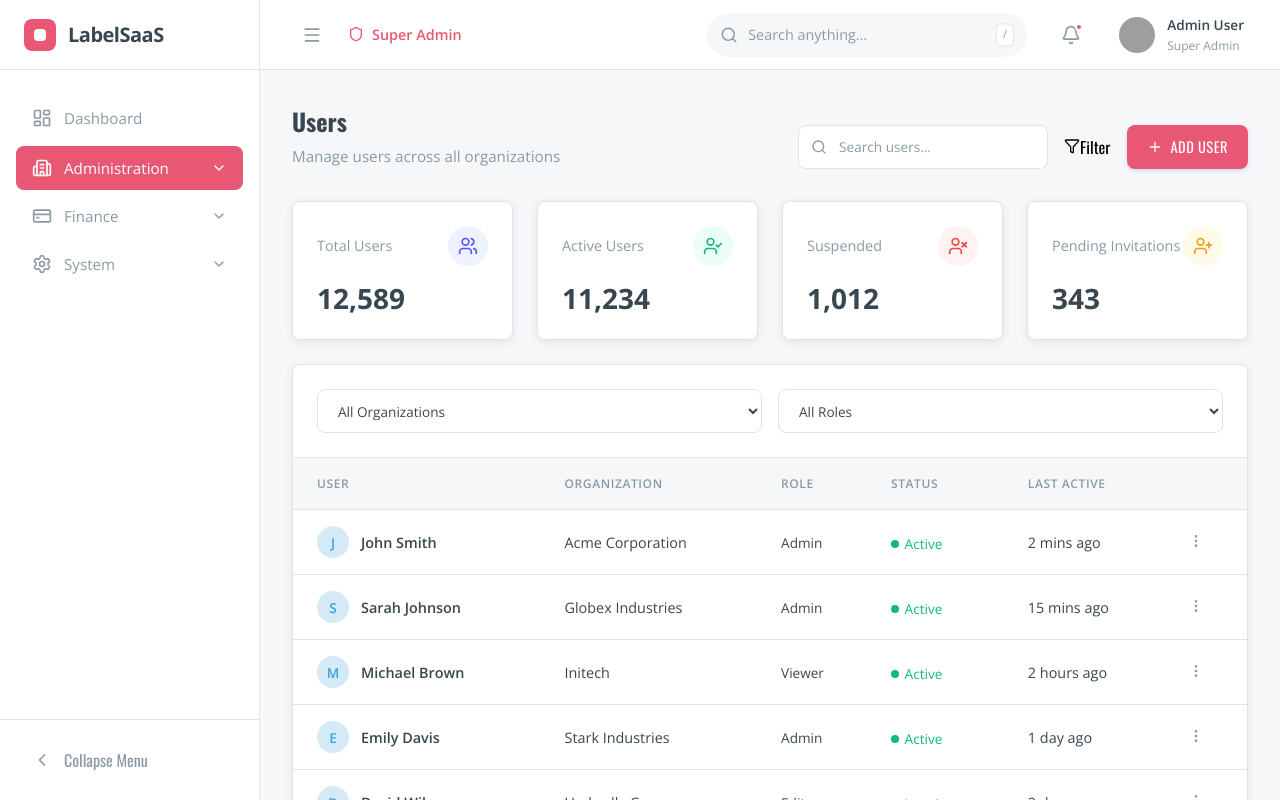
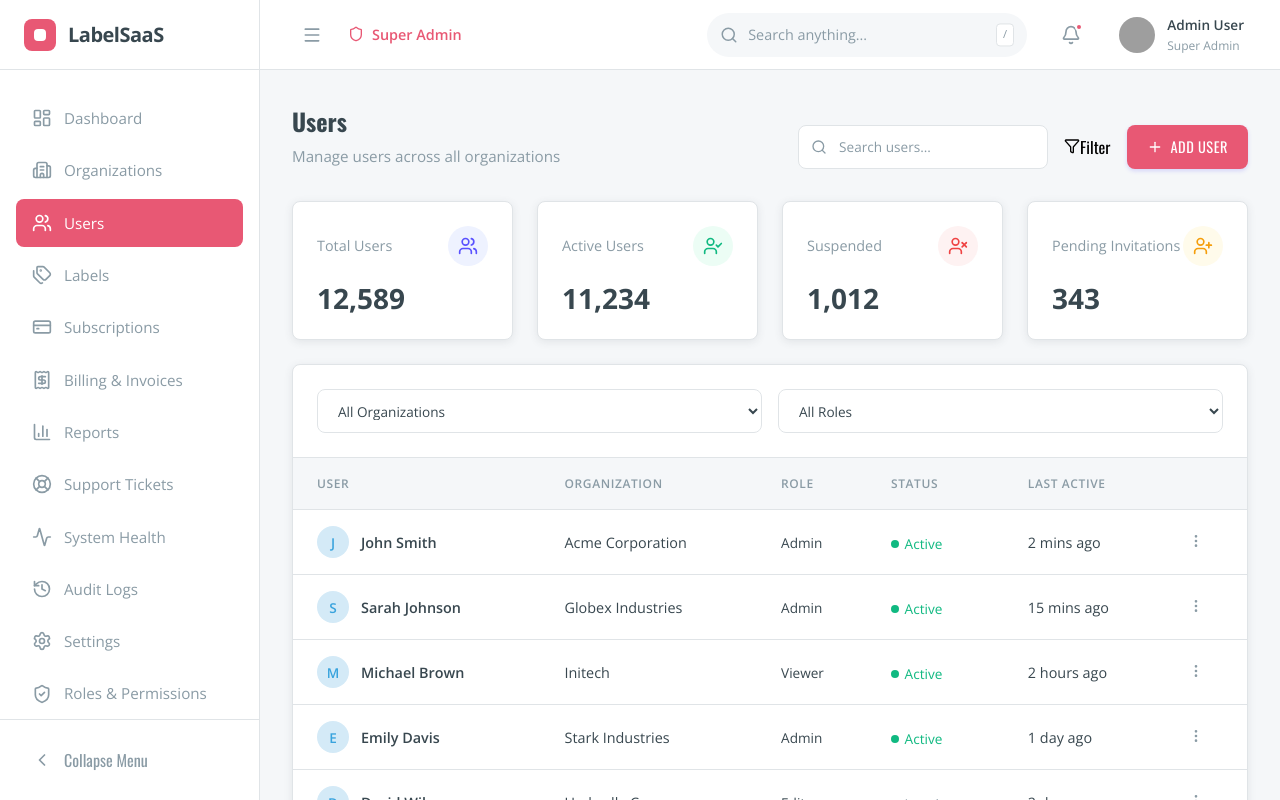
Before and after one commit to raihanabanu231-maker/printing-labeler-admin-dashboard, a React (Vite) app: page /users in a window 1280 px wide. Shown: the top 800 px of the page. Built offline with nearby package versions, Linux system fonts and the light colour scheme; grey boxes are pictures that could not be loaded.

Commit message:
revert: remove nested submenu logic, keep flat sidebar

```diff
--- a/src/components/layout/Sidebar.css
+++ b/src/components/layout/Sidebar.css
@@ -81,9 +81,6 @@
   font-weight: 500;
   font-size: 0.95rem;
   position: relative;
-  width: 100%;
-  text-align: left;
-  font-family: inherit;
 }
 
 .sidebar.collapsed .nav-item {
@@ -103,50 +100,6 @@
 
 .nav-item.active:hover {
   background-color: var(--primary-hover);
-}
-
-.nav-item-container {
-  display: flex;
-  flex-direction: column;
-}
-
-.submenu-arrow {
-  margin-left: auto;
-  transition: transform 0.3s ease;
-}
-
-.submenu-arrow.rotated {
-  transform: rotate(180deg);
-}
-
-.submenu-container {
-  display: flex;
-  flex-direction: column;
-  padding-left: 2.5rem;
-  margin-top: 0.25rem;
-  gap: 0.25rem;
-}
-
-.submenu-item {
-  display: flex;
-  align-items: center;
-  gap: 0.75rem;
-  padding: 0.5rem 1rem;
-  border-radius: var(--radius-md);
-  color: var(--text-muted);
-  font-weight: 500;
-  font-size: 0.85rem;
-  text-decoration: none;
-}
-
-.submenu-item:hover {
-  color: var(--text-main);
-  background-color: var(--bg-color);
-}
-
-.submenu-item.active {
-  color: var(--primary);
-  font-weight: 600;
 }
 
 .sidebar.collapsed .nav-text {
--- a/src/components/layout/Sidebar.jsx
+++ b/src/components/layout/Sidebar.jsx
@@ -1,4 +1,3 @@
-import { useState } from 'react';
 import { Link, useLocation } from 'react-router-dom';
 import {
   LayoutDashboard,
@@ -13,53 +12,27 @@ import {
   History,
   Settings,
   ShieldCheck,
-  ChevronLeft,
-  ChevronDown,
-  Folder
+  ChevronLeft
 } from 'lucide-react';
 import './Sidebar.css';
 
 const navItems = [
   { name: 'Dashboard', path: '/dashboard', icon: LayoutDashboard },
-  {
-    name: 'Administration',
-    icon: Building2,
-    subItems: [
   { name: 'Organizations', path: '/organizations', icon: Building2 },
   { name: 'Users', path: '/users', icon: Users },
-      { name: 'Roles & Permissions', path: '/roles', icon: ShieldCheck },
   { name: 'Labels', path: '/labels', icon: Tags },
-    ]
-  },
-  {
-    name: 'Finance',
-    icon: CreditCard,
-    subItems: [
   { name: 'Subscriptions', path: '/subscriptions', icon: CreditCard },
   { name: 'Billing & Invoices', path: '/billing', icon: Receipt },
-    ]
-  },
-  {
-    name: 'System',
-    icon: Settings,
-    subItems: [
   { name: 'Reports', path: '/reports', icon: BarChart3 },
   { name: 'Support Tickets', path: '/support', icon: LifeBuoy },
   { name: 'System Health', path: '/health', icon: Activity },
   { name: 'Audit Logs', path: '/audit', icon: History },
   { name: 'Settings', path: '/settings', icon: Settings },
-    ]
-  }
+  { name: 'Roles & Permissions', path: '/roles', icon: ShieldCheck },
 ];
 
 export default function Sidebar({ isCollapsed, toggleCollapse }) {
   const location = useLocation();
-  const [expandedMenus, setExpandedMenus] = useState({});
-
-  const toggleSubMenu = (name) => {
-    if (isCollapsed) return; // Prevent expanding when sidebar is collapsed
-    setExpandedMenus(prev => ({ ...prev, [name]: !prev[name] }));
-  };
 
   return (
     <aside className={`sidebar ${isCollapsed ? 'collapsed' : ''}`}>
@@ -76,31 +49,10 @@ export default function Sidebar({ isCollapsed, toggleCollapse }) {
         <nav className="sidebar-nav">
           {navItems.map((item) => {
             const Icon = item.icon;
-            const hasSubItems = item.subItems && item.subItems.length > 0;
-            const isExpanded = expandedMenus[item.name];
-
-            // Check if any subitem is active
-            const isSubItemActive = hasSubItems && item.subItems.some(sub => location.pathname === sub.path);
-            const isActive = location.pathname === item.path || isSubItemActive;
-
+            const isActive = location.pathname === item.path;
             return (
-              <div key={item.name} className="nav-item-container">
-                {hasSubItems ? (
-                  <button
-                    className={`nav-item ${isActive ? 'active' : ''}`}
-                    onClick={() => toggleSubMenu(item.name)}
-                    title={isCollapsed ? item.name : undefined}
-                  >
-                    <Icon size={20} className="nav-icon" />
-                    {!isCollapsed && (
-                      <>
-                        <span className="nav-text">{item.name}</span>
-                        <ChevronDown size={16} className={`submenu-arrow ${isExpanded ? 'rotated' : ''}`} />
-                      </>
-                    )}
-                  </button>
-                ) : (
               <Link
+                key={item.name}
                 to={item.path}
                 className={`nav-item ${isActive ? 'active' : ''}`}
                 title={isCollapsed ? item.name : undefined}
@@ -108,28 +60,6 @@ export default function Sidebar({ isCollapsed, toggleCollapse }) {
                 <Icon size={20} className="nav-icon" />
                 {!isCollapsed && <span className="nav-text">{item.name}</span>}
               </Link>
-                )}
-
-                {/* Sub-items */}
-                {hasSubItems && !isCollapsed && isExpanded && (
-                  <div className="submenu-container">
-                    {item.subItems.map(subItem => {
-                      const SubIcon = subItem.icon;
-                      const isSubActive = location.pathname === subItem.path;
-                      return (
-                        <Link
-                          key={subItem.name}
-                          to={subItem.path}
-                          className={`submenu-item ${isSubActive ? 'active' : ''}`}
-                        >
-                          <SubIcon size={16} className="nav-icon" />
-                          <span className="nav-text">{subItem.name}</span>
-                        </Link>
-                      );
-                    })}
-                  </div>
-                )}
-              </div>
             );
           })}
         </nav>
```
Lines whose indentation alone changed are shown as unchanged.
